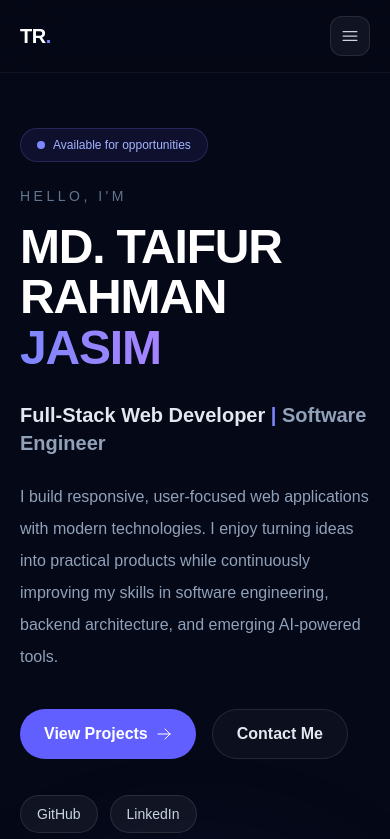
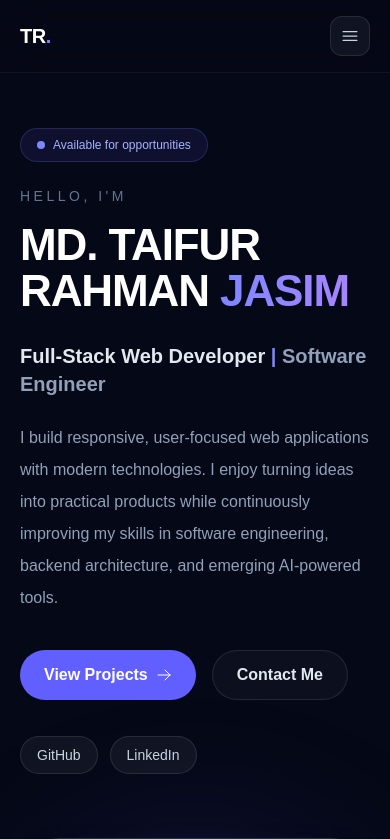
Before and after one commit to taifurrahman27/taif-portfolio, a Next.js app: page / in a window 390 px wide. Shown: the top 839 px of the page. Built offline with nearby package versions, Linux system fonts and the light colour scheme.

Commit message:
fix: improve portfolio responsive layout

```diff
--- a/src/app/page.js
+++ b/src/app/page.js
@@ -154,8 +154,8 @@ function SocialLink({ href, label, darkMode }) {
       target="_blank"
       rel="noopener noreferrer"
       className={`inline-flex items-center rounded-full border px-4 py-2 text-sm font-medium transition-colors ${darkMode
-          ? "border-white/10 bg-white/5 text-slate-300 hover:border-indigo-400/30 hover:bg-indigo-500/10 hover:text-white"
-          : "border-slate-200 bg-slate-50 text-slate-600 hover:border-indigo-300 hover:bg-indigo-50 hover:text-slate-900"
+        ? "border-white/10 bg-white/5 text-slate-300 hover:border-indigo-400/30 hover:bg-indigo-500/10 hover:text-white"
+        : "border-slate-200 bg-slate-50 text-slate-600 hover:border-indigo-300 hover:bg-indigo-50 hover:text-slate-900"
         }`}
     >
       {label}
@@ -478,7 +478,7 @@ export default function Home() {
               Hello, I&apos;m
             </p>
 
-            <h1 className="max-w-4xl text-5xl font-black leading-[1.05] tracking-tight sm:text-6xl lg:text-7xl">
+            <h1 className="max-w-4xl text-[2.75rem] font-black leading-[1.05] tracking-tight sm:text-6xl lg:text-7xl">
               MD. TAIFUR
               <br />
               RAHMAN{" "}
```
